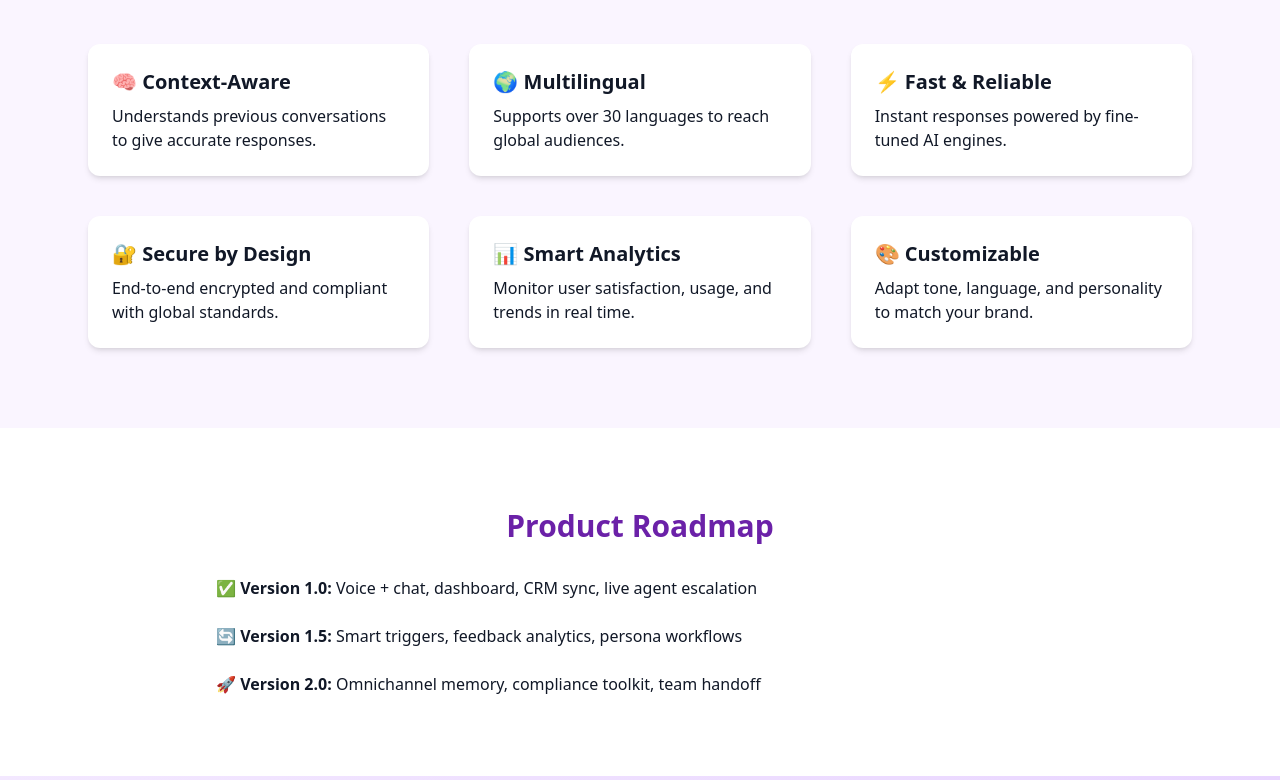
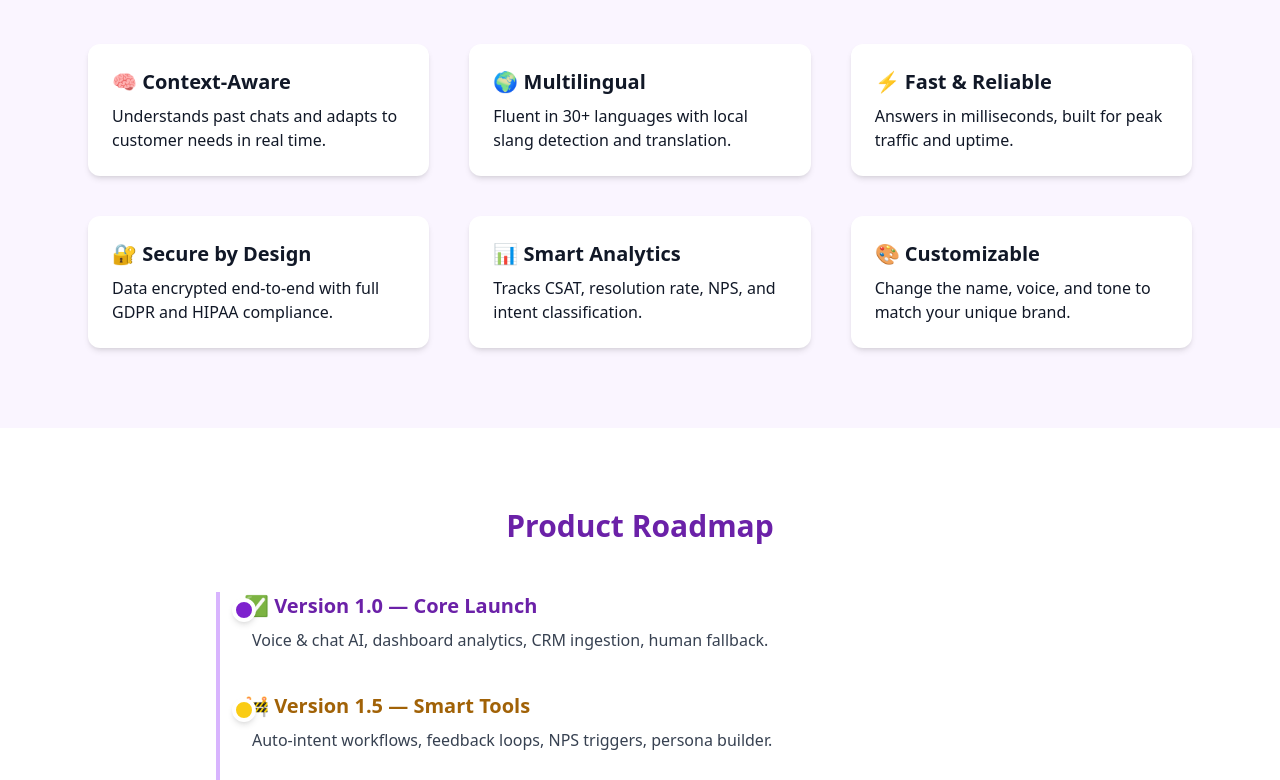
Before and after one commit to addexdi/AkMind, a plain HTML site: page index.html in a window 1280 px wide. Shown: the part 540-1320 px from the top of the page. Drawn offline with nearby package versions, Linux system fonts and the light colour scheme.

Commit message:
Update index.html

```diff
--- a/index.html
+++ b/index.html
@@ -53,41 +53,53 @@
       <div class="grid md:grid-cols-2 lg:grid-cols-3 gap-10">
         <div class="p-6 bg-white rounded-xl shadow-md tilt-card">
           <h4 class="text-xl font-semibold mb-2">🧠 Context-Aware</h4>
-          <p>Understands previous conversations to give accurate responses.</p>
+          <p>Understands past chats and adapts to customer needs in real time.</p>
         </div>
         <div class="p-6 bg-white rounded-xl shadow-md tilt-card">
           <h4 class="text-xl font-semibold mb-2">🌍 Multilingual</h4>
-          <p>Supports over 30 languages to reach global audiences.</p>
+          <p>Fluent in 30+ languages with local slang detection and translation.</p>
         </div>
         <div class="p-6 bg-white rounded-xl shadow-md tilt-card">
           <h4 class="text-xl font-semibold mb-2">⚡ Fast & Reliable</h4>
-          <p>Instant responses powered by fine-tuned AI engines.</p>
+          <p>Answers in milliseconds, built for peak traffic and uptime.</p>
         </div>
         <div class="p-6 bg-white rounded-xl shadow-md tilt-card">
           <h4 class="text-xl font-semibold mb-2">🔐 Secure by Design</h4>
-          <p>End-to-end encrypted and compliant with global standards.</p>
+          <p>Data encrypted end-to-end with full GDPR and HIPAA compliance.</p>
         </div>
         <div class="p-6 bg-white rounded-xl shadow-md tilt-card">
           <h4 class="text-xl font-semibold mb-2">📊 Smart Analytics</h4>
-          <p>Monitor user satisfaction, usage, and trends in real time.</p>
+          <p>Tracks CSAT, resolution rate, NPS, and intent classification.</p>
         </div>
         <div class="p-6 bg-white rounded-xl shadow-md tilt-card">
           <h4 class="text-xl font-semibold mb-2">🎨 Customizable</h4>
-          <p>Adapt tone, language, and personality to match your brand.</p>
+          <p>Change the name, voice, and tone to match your unique brand.</p>
         </div>
       </div>
     </div>
   </section>
 
-  <!-- Roadmap -->
+  <!-- Roadmap (improved) -->
   <section id="roadmap" class="py-20 bg-white">
-    <div class="max-w-4xl mx-auto px-6 text-center">
-      <h3 class="text-3xl font-bold text-purple-800 mb-8">Product Roadmap</h3>
-      <ul class="space-y-6 text-left">
-        <li><strong>✅ Version 1.0:</strong> Voice + chat, dashboard, CRM sync, live agent escalation</li>
-        <li><strong>🔄 Version 1.5:</strong> Smart triggers, feedback analytics, persona workflows</li>
-        <li><strong>🚀 Version 2.0:</strong> Omnichannel memory, compliance toolkit, team handoff</li>
-      </ul>
+    <div class="max-w-4xl mx-auto px-6">
+      <h3 class="text-3xl font-bold text-purple-800 text-center mb-12">Product Roadmap</h3>
+      <ol class="relative border-l-4 border-purple-300 pl-6 space-y-10">
+        <li class="group">
+          <span class="absolute -left-3 top-1.5 w-6 h-6 bg-purple-700 rounded-full border-4 border-white shadow-md"></span>
+          <h4 class="text-xl font-semibold text-purple-800">✅ Version 1.0 — Core Launch</h4>
+          <p class="text-gray-700 mt-2 ml-2">Voice & chat AI, dashboard analytics, CRM ingestion, human fallback.</p>
+        </li>
+        <li class="group">
+          <span class="absolute -left-3 top-1.5 w-6 h-6 bg-yellow-400 rounded-full border-4 border-white shadow-md"></span>
+          <h4 class="text-xl font-semibold text-yellow-700">🚧 Version 1.5 — Smart Tools</h4>
+          <p class="text-gray-700 mt-2 ml-2">Auto-intent workflows, feedback loops, NPS triggers, persona builder.</p>
+        </li>
+        <li class="group">
+          <span class="absolute -left-3 top-1.5 w-6 h-6 bg-gray-300 rounded-full border-4 border-white shadow-md"></span>
+          <h4 class="text-xl font-semibold text-gray-800">🧪 Version 2.0 — Enterprise Suite</h4>
+          <p class="text-gray-700 mt-2 ml-2">Multi-brand control, compliance toolkit, omnichannel AI memory.</p>
+        </li>
+      </ol>
     </div>
   </section>
 
@@ -113,7 +125,7 @@
 
   <!-- JavaScript -->
   <script>
-    // Mobile menu toggle
+    // Toggle mobile nav
     document.getElementById("nav-toggle").addEventListener("click", () => {
       document.getElementById("mobile-menu").classList.toggle("hidden");
     });
@@ -137,14 +149,14 @@
       } else {
         isDeleting = !isDeleting;
         if (!isDeleting) typeIndex = (typeIndex + 1) % phrases.length;
-        setTimeout(typeLoop, 1200);
+        setTimeout(typeLoop, 1000);
         return;
       }
       setTimeout(typeLoop, isDeleting ? 50 : 100);
     }
     typeLoop();
 
-    // Scroll fade-in for tilt-cards
+    // Scroll reveal for cards and roadmap
     const observer = new IntersectionObserver(entries => {
       entries.forEach(entry => {
         if (entry.isIntersecting) {
@@ -152,11 +164,11 @@
           entry.target.classList.remove("opacity-0", "translate-y-4");
         }
       });
-    }, { threshold: 0.2 });
+    }, { threshold: 0.1 });
 
-    document.querySelectorAll(".tilt-card").forEach(card => {
-      card.classList.add("opacity-0", "translate-y-4", "transition", "duration-700");
-      observer.observe(card);
+    document.querySelectorAll(".tilt-card, #roadmap li").forEach(el => {
+      el.classList.add("opacity-0", "translate-y-4", "transition", "duration-700");
+      observer.observe(el);
     });
 
     // Waitlist form
@@ -182,4 +194,4 @@
   </script>
 
 </body>
-</html>
+  </html>
```
